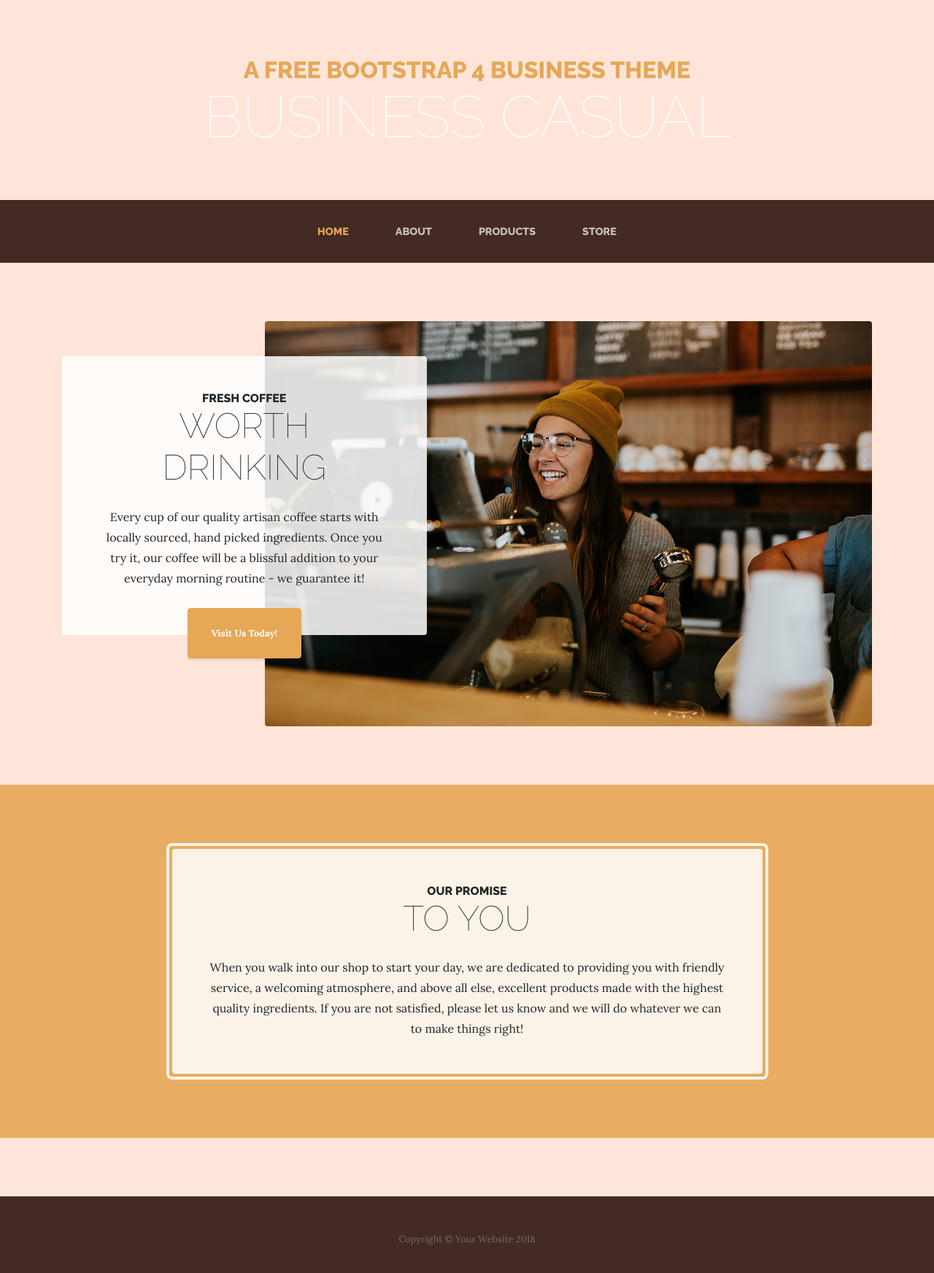
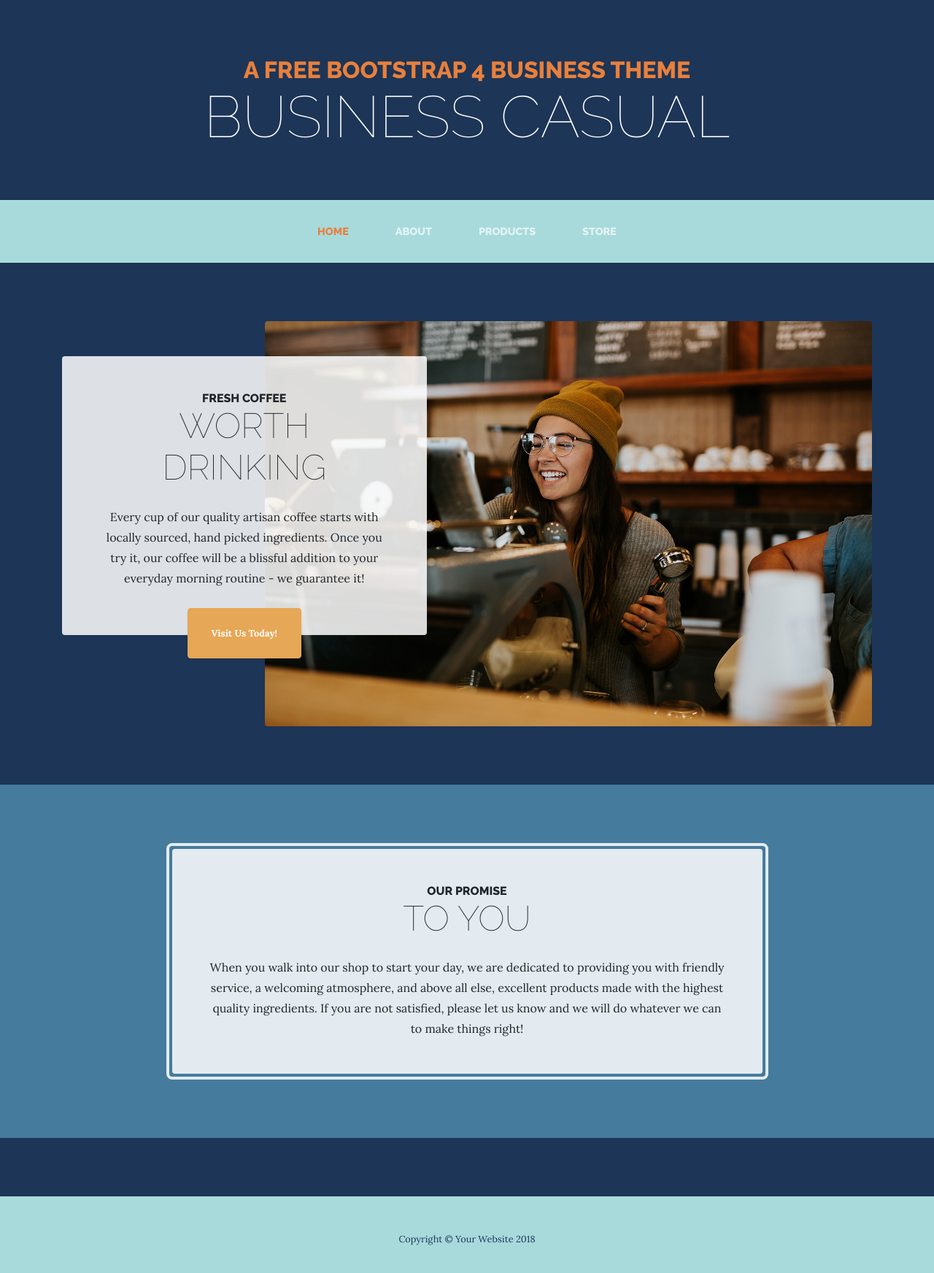
Before and after one commit to LucaTic-Ed13/MadLionsFront, a website: page index.html in a window 1280 px wide. Shown: the whole page at 73% size. Drawn offline with Linux system fonts and the light colour scheme.

Commit message:
Change colors palette

```diff
--- a/css/business-casual.css
+++ b/css/business-casual.css
@@ -6,12 +6,22 @@
 
 body {
   font-family: 'Lora';
+    /*Color variables*/
+    --main-bg-darkblue: #1d3557;
+    --light-blue: #a8dadc;
+    --medium-blue: #457b9d;
+    --dark-orange: #E8803C;
+    --dark-white: #f1faee;
   /*background: -webkit-gradient(linear, left top, left bottom, from(rgba(47, 23, 15, 0.65))), url("../img/bg.jpg");
   background: linear-gradient(rgba(47, 23, 15, 0.65)), url("../img/bg.jpg");*/
-  background: #FFE5D9;
+  background: var(--main-bg-darkblue);
   background-attachment: fixed;
   background-position: center;
   background-size: cover;
+
+
+
+
 }
 
 h1,
@@ -77,12 +87,12 @@ p {
 }
 
 #mainNav {
-  background-color: rgba(47, 23, 15, 0.9);
+  background-color: var(--light-blue);
   font-family: 'Raleway';
 }
 
 #mainNav .navbar-brand {
-  color: #e6a756;
+  color: var(--medium-blue);
 }
 
 #mainNav .navbar-nav .nav-item .nav-link {
@@ -91,7 +101,7 @@ p {
 }
 
 #mainNav .navbar-nav .nav-item.active .nav-link {
-  color: #e6a756;
+  color: var(--dark-orange);
 }
 
 @media (min-width: 992px) {
@@ -147,7 +157,8 @@ p {
 .cta {
   padding-top: 5rem;
   padding-bottom: 5rem;
-  background-color: rgba(230, 167, 86, 0.9);
+ /* background-color: rgba(230, 167, 86, 0.9);*/
+ background-color: var(--medium-blue);
 }
 
 .cta .cta-inner {
@@ -227,11 +238,12 @@ p {
 }
 
 .footer {
-  background-color: rgba(47, 23, 15, 0.9);
+ /* background-color: rgba(47, 23, 15, 0.9);*/
+ background-color: var(--light-blue);
 }
 
 .text-primary {
-  color: #e6a756 !important;
+  color: var(--dark-orange) !important;
 }
 
 .bg-primary {
@@ -256,3 +268,9 @@ p {
 .font-weight-light {
   font-weight: 100 !important;
 }
+
+/**FOOTER*/
+
+p.m-0.small.footer-info{
+  color: var(--main-bg-darkblue);
+}
--- a/index.html
+++ b/index.html
@@ -95,7 +95,7 @@
 
     <footer class="footer text-faded text-center py-5">
       <div class="container">
-        <p class="m-0 small">Copyright &copy; Your Website 2018</p>
+        <p class="m-0 small footer-info">Copyright &copy; Your Website 2018</p>
       </div>
     </footer>
 
```
Also changed, not shown: README.md, css/business-casual.min.css (deleted).
